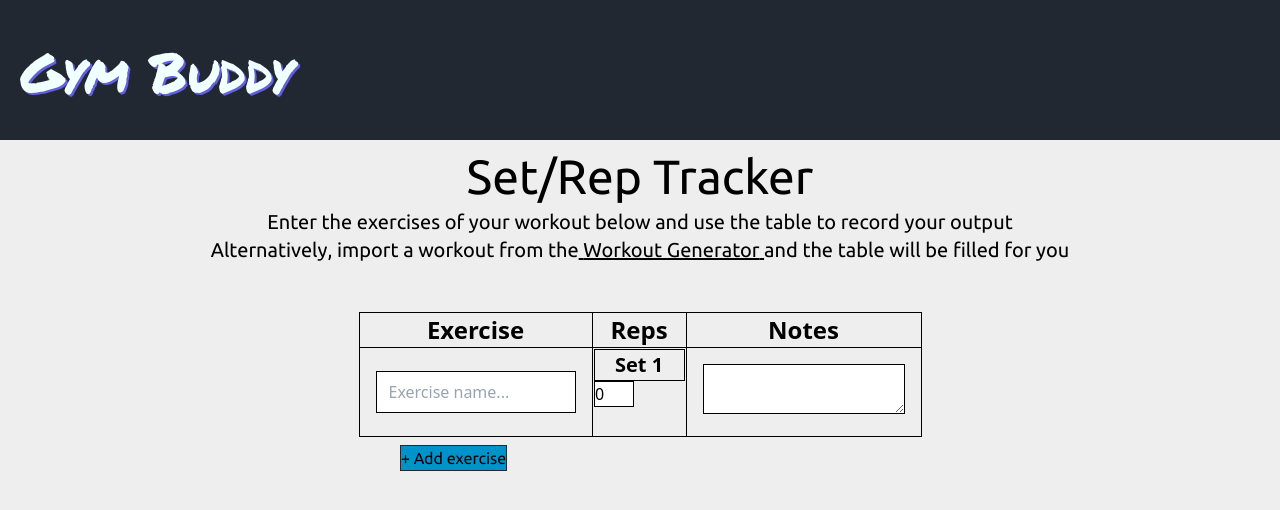
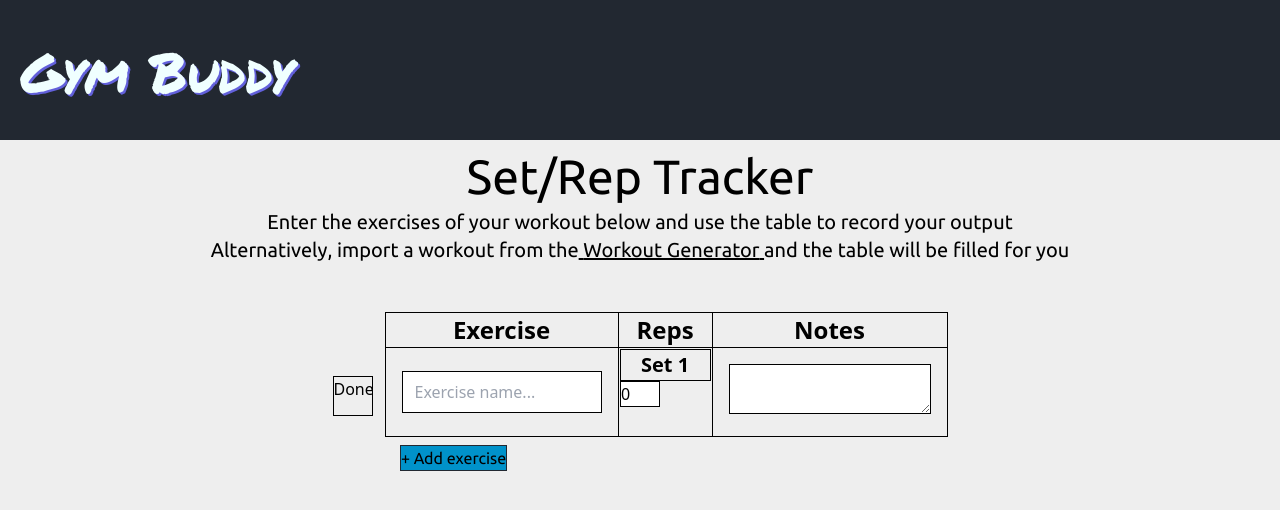
Before and after one commit to b-e-n-murray/react-gym-buddy-app, a React (Create React App) app: page /set-tracker in a window 1280 px wide. Shown: the top 510 px of the page. Built offline with nearby package versions, Linux system fonts and the light colour scheme; a web font is replaced by a local one.

Commit message:
'Done' and 'Edit' toggling working as desired

```diff
--- a/src/components/SetTracker.tsx
+++ b/src/components/SetTracker.tsx
@@ -20,8 +20,22 @@ function SetTracker(): JSX.Element {
   ]);
   function addNewExercise() {
     setExerciseList([...exerciseList, emptyExercise]);
-    return;
   }
+  function toggleEditMode(exerciseToUpdate: IExercise): void {
+    setExerciseList((prevState) => {
+      const updatedExercises = prevState.map((exercise) => {
+        if (exercise === exerciseToUpdate) {
+          return {
+            ...exercise,
+            editMode: !exercise.editMode,
+          };
+        }
+        return exercise;
+      });
+      return updatedExercises;
+    });
+  }
+
   return (
     <>
       <h1 className="font-ubuntu justify-center text-5xl text-center mt-2 mb-1">
@@ -38,6 +52,11 @@ function SetTracker(): JSX.Element {
         </Link>
         and the table will be filled for you
       </h4>
+      <div className="flex justify-center">
+        {exerciseList.map((exercise) => {
+          return exercise.editMode ? <button className="flex flex-col border border-slate-200 h-40 w-40 mt-10 mr-2" onClick={() => toggleEditMode(exercise)}>Done</button>
+          : <button className="border border-slate-200 h-40 w-40 mt-10 mr-2" onClick={() => toggleEditMode(exercise)}>Edit</button>
+        })}
         <div className=" flex justify-center mt-6">
           <table className="border border-slate-200 place-content-center">
             <thead>
@@ -137,7 +156,7 @@ function SetTracker(): JSX.Element {
                           </table>
                         </td>
                         <td className="border border-slate-700 p-3">
-                        <textarea className="border border-black-200"></textarea>
+                          <div>{exercise.notes}</div>
                         </td>
                       </tr>
                     )}
@@ -146,6 +165,7 @@ function SetTracker(): JSX.Element {
               })}
             </tbody>
           </table>
+        </div>
       </div>
       <button
         className="font-ubuntu ml-40 bg-race-blue border border-obsidian mt-1"
```
Lines whose indentation alone changed are shown as unchanged.
